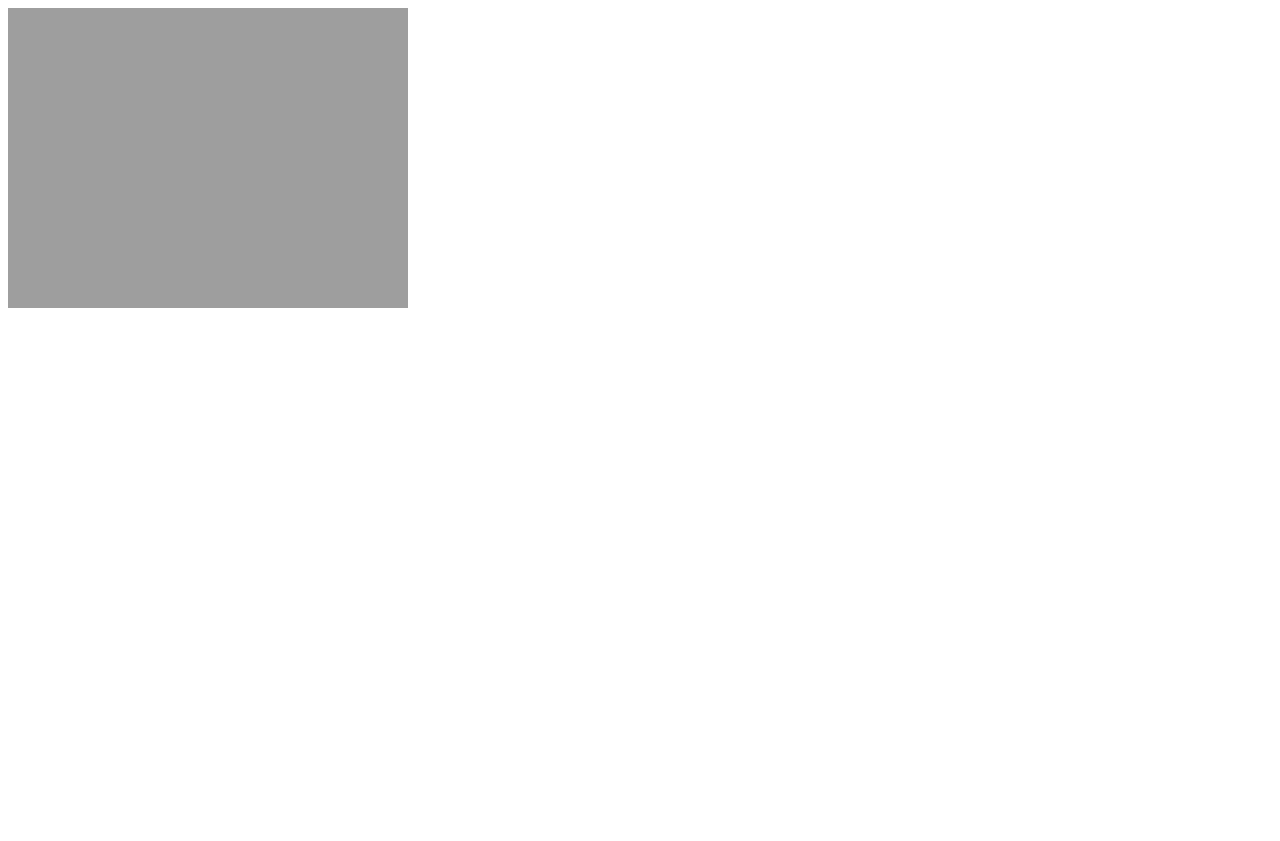
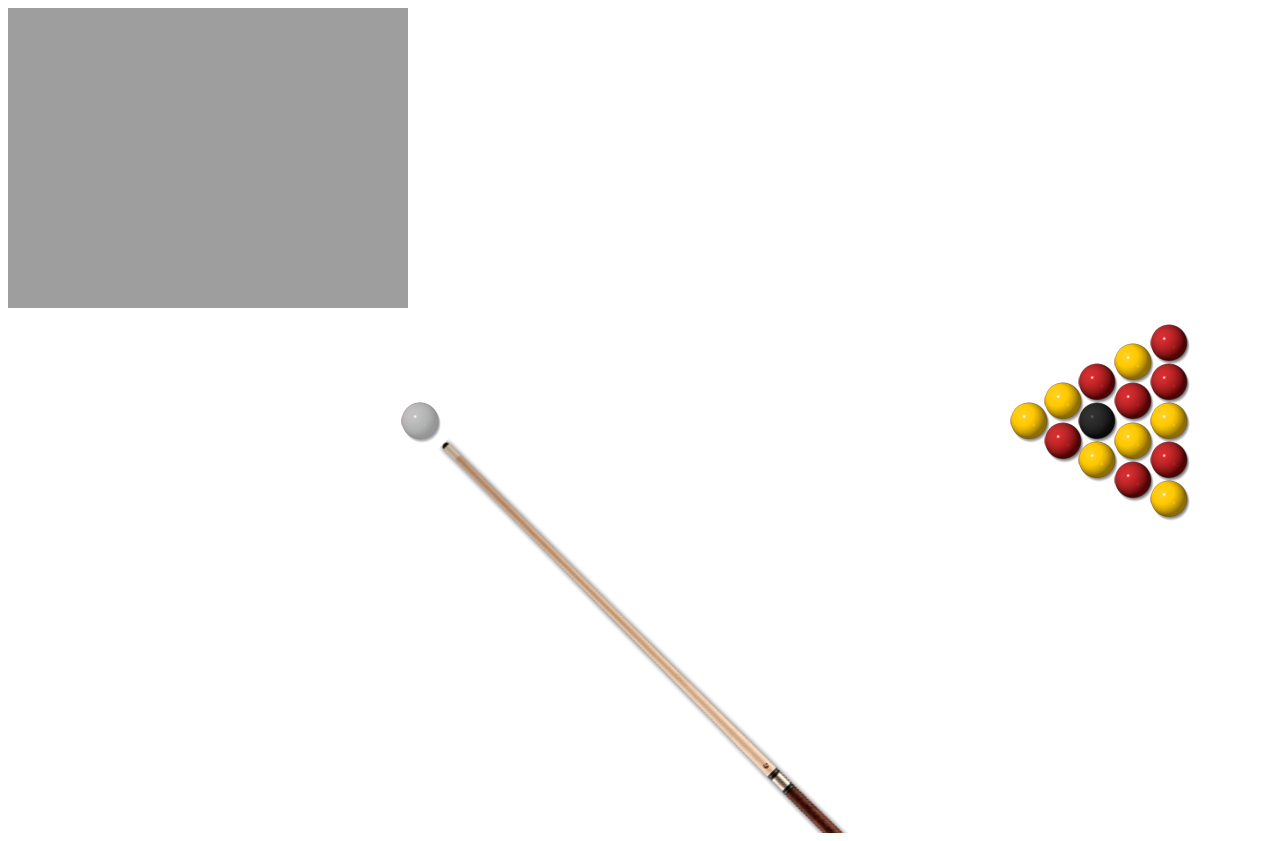
Before and after one commit to alexrasla/PoolGame, a plain HTML site: page index.html in a window 1280 px wide. Shown: the top 841 px of the page. Drawn offline with Linux system fonts and the light colour scheme.

Commit message:
ball physics implemented

```diff
--- a/Assets.js
+++ b/Assets.js
@@ -27,6 +27,23 @@ function loadAssets(callback){
     //calls function defined above
     sprites.background = loadSprite('spr_background5.png');
     sprites.stick = loadSprite('spr_stick.png');
+    sprites.whiteBall = loadSprite('spr_ball2.png');
+    sprites.redBall = loadSprite('spr_redBall2.png');
+    sprites.yellowBall = loadSprite('spr_yellowBall2.png');
+    sprites.blackBall = loadSprite('spr_blackBall2.png');
 
     assetsLoadingLoop(callback);
 }
+
+function getBallSpriteByColor(color){
+    switch(color){
+        case COLOR.RED:
+            return sprites.redBall;
+        case COLOR.YELLOW:
+            return sprites.yellowBall;
+        case COLOR.BLACK:
+            return sprites.blackBall;
+        case COLOR.WHITE:
+            return sprites.whiteBall;
+    }
+}
--- /dev/null
+++ b/Ball.js
@@ -0,0 +1,66 @@
+const BALL_ORIGIN = new Vector2(25, 25);
+const BALL_DIAMETER = 38;
+
+function Ball(position, color){
+    this.position = position;
+    this.velocity = new Vector2();
+    this.moving = false;
+    this.sprite = getBallSpriteByColor(color);
+}
+
+Ball.prototype.update = function(delta){
+    this.position.addTo(this.velocity.mult(delta));
+    this.velocity = this.velocity.mult(0.98); //represents friction... updates velocity and when update called here again, addTo is different
+    if(this.velocity.len() < 5){
+        this.velocity = new Vector2();
+        this.moving = false;
+    }
+}
+
+Ball.prototype.draw = function(){
+    Canvas.drawImage(this.sprite, this.position, BALL_ORIGIN);
+}
+
+Ball.prototype.shoot = function(power, rotation){ //this is called bc passing function pointer to stick object, and calling shoot
+    this.velocity = new Vector2(power * Math.cos(rotation), power* Math.sin(rotation));
+    this.moving = true;
+}
+
+//collision physics
+Ball.prototype.collideWith = function(ball){
+
+    //normal vector
+    const n = this.position.subtract(ball.position);
+
+    //find distance
+    const dist = n.len();
+
+    if(dist > BALL_DIAMETER){
+        return;
+    }
+
+    const unit = n.mult(1/n.len());
+    const unit_tangent = new Vector2(-unit.y, unit.x);
+
+    const v1n = unit.dot(this.velocity);
+    const v1t = unit_tangent.dot(this.velocity);
+    const v2n = unit.dot(ball.velocity);
+    const v2t = unit_tangent.dot(ball.velocity);
+
+    //normal velocities are opposite
+    let v1n_prime = v2n;
+    let v2n_prime = v1n;
+
+    //convert to new vectors
+    v1n_prime = unit.mult(v1n_prime);
+    const v1t_prime = unit.mult(v1t);
+    v2n_prime = unit.mult(v2n_prime);
+    const v2t_prime = unit.mult(v2t);
+
+    //update velocities
+    this.velocity = v1n_prime.add(v1t_prime);
+    ball.velocity = v2n_prime.add(v2t_prime);
+
+    this.moving = true;
+    ball.moving = true;
+}
--- a/Canvas.js
+++ b/Canvas.js
@@ -7,8 +7,20 @@ Canvas2D.prototype.clear = function(){
     this._canvasContext.clearRect(0, 0, this._canvas.width, this._canvas.height);
 }
 
-Canvas2D.prototype.drawImage = function(image, position){
-    this._canvasContext.drawImage(image, position.x, position.y);
+Canvas2D.prototype.drawImage = function(image, position, origin, rotation = 0){
+
+    if(!position){
+        position = new Vector2();
+    }
+    if(!origin){
+        origin = new Vector2();
+    }
+
+    this._canvasContext.save();
+    this._canvasContext.translate(position.x, position.y);
+    this._canvasContext.rotate(rotation);
+    this._canvasContext.drawImage(image, -origin.x, -origin.y);
+    this._canvasContext.restore();
 }
 
 let Canvas = new Canvas2D();
--- /dev/null
+++ b/Color.js
@@ -0,0 +1,6 @@
+const COLOR = {
+    RED: 1,
+    YELLOW: 2,
+    BLACK: 3,
+    WHITE: 4
+}
--- a/Game.js
+++ b/Game.js
@@ -16,6 +16,7 @@ Game.prototype.mainLoop = function(){
     Canvas.clear();
     PoolGame.gameWorld.update();
     PoolGame.gameWorld.draw();
+    Mouse.reset();
 
     requestAnimationFrame(PoolGame.mainLoop);
 }
--- a/GameWorld.js
+++ b/GameWorld.js
@@ -1,14 +1,77 @@
+const DELTA = 1/100;
+
 //updates all game things
 function GameWorld(){
 
+    this.balls = [
+        [new Vector2(1022, 413), COLOR.YELLOW],
+        [new Vector2(1056, 393), COLOR.YELLOW],
+        [new Vector2(1056, 433), COLOR.RED],
+        [new Vector2(1090, 374), COLOR.RED],
+        [new Vector2(1090, 413), COLOR.BLACK],
+        [new Vector2(1090, 452), COLOR.YELLOW],
+        [new Vector2(1126, 354), COLOR.YELLOW],
+        [new Vector2(1126, 393), COLOR.RED],
+        [new Vector2(1126, 433), COLOR.YELLOW],
+        [new Vector2(1126, 472), COLOR.RED],
+        [new Vector2(1162, 335), COLOR.RED],
+        [new Vector2(1162, 374), COLOR.RED],
+        [new Vector2(1162, 413), COLOR.YELLOW],
+        [new Vector2(1162, 452), COLOR.RED],
+        [new Vector2(1162, 491), COLOR.YELLOW],
+        [new Vector2(413, 413), COLOR.WHITE],
+    ].map(params => new Ball(params[0], params[1]))
+
+    this.whiteBall =  this.balls[this.balls.length - 1];
+    this.stick = new Stick(new Vector2(413, 413), this.whiteBall.shoot.bind(this.whiteBall));
+}
+
+GameWorld.prototype.handleCollisions = function(){
+    for(let i = 0; i < this.balls.length; i++){
+        for(let j = i+1; j < this.balls.length; j++){
+            const firstBall = this.balls[i];
+            const secondBall = this.balls[j];
+
+            firstBall.collideWith(secondBall);
+        }
+    }
 }
 
 GameWorld.prototype.update = function(){
 
+    this.handleCollisions();
+    this.stick.update();
+
+    for(let i = 0; i < this.balls.length; i++){
+        this.balls[i].update(DELTA);
+    }
+
+    if(!this.ballsMoving() && this.stick.shot){
+        this.stick.reposition(this.whiteBall.position);
+    }
 }
 
 GameWorld.prototype.draw = function(){
 
     Canvas.drawImage(sprites.background, {x:0, y:0});
 
+    for(let i = 0; i < this.balls.length; i++){
+        this.balls[i].draw();
+    }
+
+    this.stick.draw();
+
 }
+
+GameWorld.prototype.ballsMoving = function(){
+    let ballsMoving = false;
+
+    for(let i = 0; i < this.balls.length; i++){
+        if(this.balls[i].moving){
+            ballsMoving = true;
+            break;
+        }
+    }
+
+    return ballsMoving;
+}
--- /dev/null
+++ b/Stick.js
@@ -0,0 +1,51 @@
+const STICK_ORIGIN = new Vector2(970, 11);
+const STICK_SHOT_ORIGIN = new Vector2(950, 11);
+
+function Stick(position, onShoot){
+    this.position = position;
+    this.rotation = 0;
+    this.origin = STICK_ORIGIN.copy();
+    this.power = 0;
+    this.onShoot = onShoot;
+    this.shot = false;
+}
+
+Stick.prototype.update = function(){
+    if(Mouse.left.down){
+        this.increasePower();
+    } else if(this.power > 0){
+        this.shoot();
+    }
+    this.updateRotation();
+}
+
+Stick.prototype.draw = function(){
+    Canvas.drawImage(sprites.stick, this.position, this.origin, this.rotation);
+}
+
+Stick.prototype.updateRotation = function(){
+
+    let opposite = Mouse.position.y - this.position.y;
+    let adjacent = Mouse.position.x - this.position.x;
+
+    this.rotation = Math.atan2(opposite, adjacent);
+}
+
+Stick.prototype.increasePower = function(){
+    this.power += 100;
+    this.origin.x += 5;
+}
+
+Stick.prototype.shoot = function(){
+
+    this.onShoot(this.power, this.rotation);
+    this.power = 0;
+    this.origin = STICK_SHOT_ORIGIN.copy();
+    this.shot = true;
+}
+
+Stick.prototype.reposition = function(position){
+    this.position = position.copy();
+    this.origin = STICK_ORIGIN.copy();
+    this.shot = false;
+}
--- /dev/null
+++ b/Vector2.js
@@ -0,0 +1,34 @@
+function Vector2(x = 0, y = 0){
+    //if type of y is not undefefined, make it the y arguement, else make it 0
+    this.x = x;
+    this.y = y;
+}
+
+Vector2.prototype.copy = function(){
+    return new Vector2(this.x, this.y);
+}
+
+Vector2.prototype.addTo = function(vector){
+    this.x += vector.x;
+    this.y += vector.y;
+}
+
+Vector2.prototype.mult = function(scalar){
+    return new Vector2(this.x * scalar, this.y * scalar);
+}
+
+Vector2.prototype.len = function(){
+    return Math.sqrt(Math.pow(this.x, 2) + Math.pow(this.y, 2));
+}
+
+Vector2.prototype.add = function(vector){
+    return new Vector2(this.x + vector.x, this.y + vector.y);
+}
+
+Vector2.prototype.subtract = function(vector){
+    return new Vector2(this.x - vector.x, this.y - vector.y);
+}
+
+Vector2.prototype.dot = function(vector){
+    return (this.x * vector.x) + (this.y * vector.y);
+}
--- a/index.html
+++ b/index.html
@@ -5,10 +5,17 @@
     <body>
         <canvas id="screen" width="1500" height="825"></canvas>
 
+        <script src="Vector2.js"></script>
+        <script src="input/ButtonState.js"></script>
+        <script src="input/Mouse.js"></script>
         <script src="Canvas.js"></script>
+        <script src="Color.js"></script>
         <script src="Assets.js"></script>
+        <script src="Ball.js"></script>
         <script src="Game.js"></script>
         <script src="GameWorld.js"></script>
+        <script src="Stick.js"></script>
+
 
         <script>
             loadAssets(PoolGame.start);
--- /dev/null
+++ b/input/ButtonState.js
@@ -0,0 +1,4 @@
+function ButtonState(){
+    this.down = false;
+    this.pressed = false;
+}
--- /dev/null
+++ b/input/Mouse.js
@@ -0,0 +1,65 @@
+function MouseHandler(){
+
+    this.left = new ButtonState();
+    this.middle = new ButtonState();
+    this.right = new ButtonState();
+
+    this.position = new Vector2();
+
+    document.onmousemove = handleMouseMove;
+    document.onmousedown = handleMouseDown;
+    document.onmouseup = handleMouseUp;
+
+}
+
+function handleMouseMove(event){
+    let x = event.pageX;
+    let y = event.pageY;
+
+    Mouse.position = new Vector2(x, y);
+}
+
+function handleMouseDown(event){
+
+    handleMouseMove(event);
+
+    if(event.which === 1){ //which indicated which button is currently down
+        if(!Mouse.left.down){
+            Mouse.left.pressed = true; //if not down already, it is pressed
+        }
+        Mouse.left.down = true;
+    } else if(event.which === 2){
+        if(!Mouse.middle.down){
+            Mouse.middle.pressed = true;
+        }
+        Mouse.middle.down = true;
+    } else if(event.which === 3){
+        if(!Mouse.right.down){
+            Mouse.right.pressed = true;
+        }
+        Mouse.right.down = true;
+    }
+
+}
+
+function handleMouseUp(event){
+
+    handleMouseMove(event);
+
+    if(event.which === 1){ //which indicated which button is currently down
+        Mouse.left.down = false;
+    } else if(event.which === 2){
+        Mouse.middle.down = false;
+    } else if(event.which === 3){
+        Mouse.right.down = false;
+    }
+}
+
+MouseHandler.prototype.reset = function(){
+
+    this.left.pressed = false;
+    this.middle.pressed = false;
+    this.right.pressed = false;
+}
+
+let Mouse = new MouseHandler();
```
